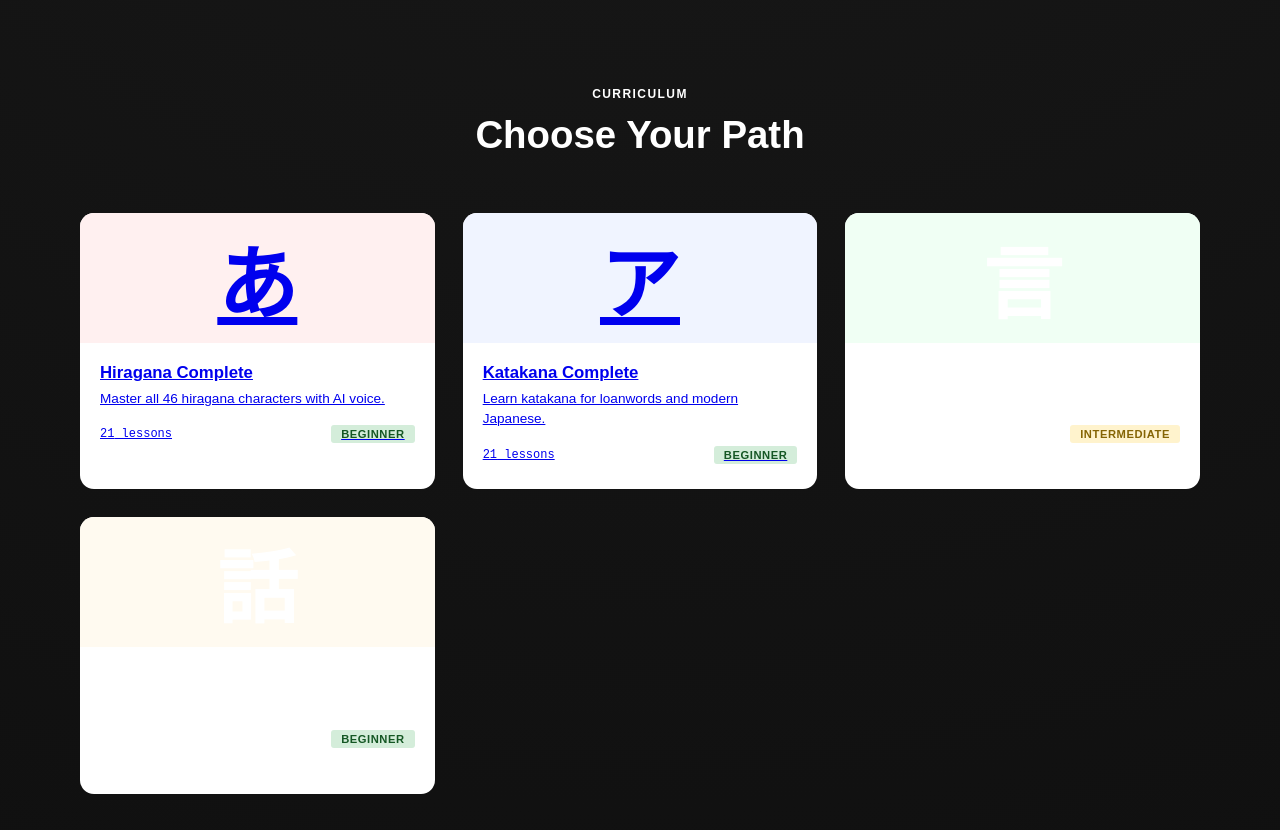
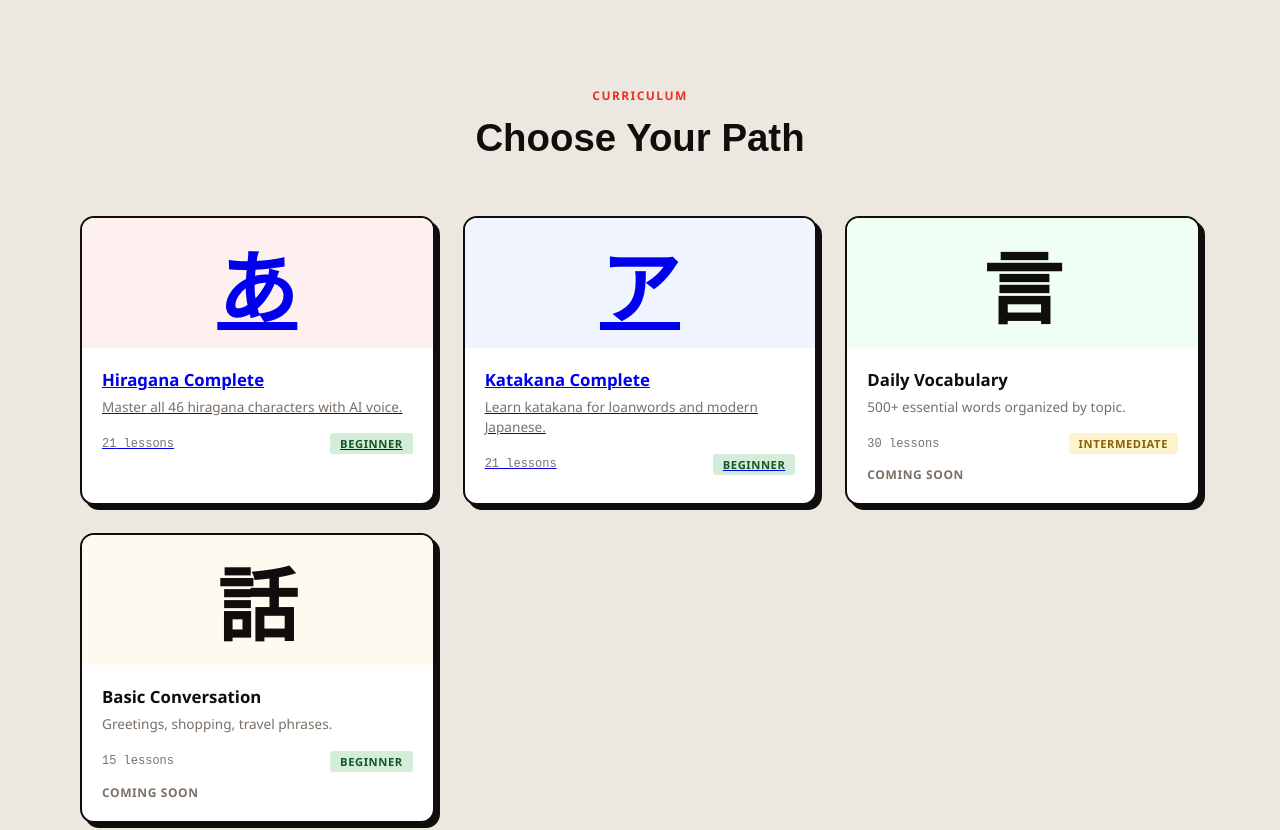
Before and after one commit to marufislam8924/skilldojo, a Next.js app: page / in a window 1280 px wide. Shown: the part 813-1643 px from the top of the page. Built offline with nearby package versions, Linux system fonts and the light colour scheme.

Commit message:
restore light paper/ink theme

```diff
--- a/app/globals.css
+++ b/app/globals.css
@@ -1,169 +1,26 @@
-/* RESET */
-* {
+*, *::before, *::after {
   margin: 0;
   padding: 0;
   box-sizing: border-box;
 }
 
-body {
-  font-family: Arial, sans-serif;
-  background: radial-gradient(circle at top, #1a1a1a, #0f0f0f);
-  color: white;
+:root {
+  --ink: #0f0e0d;
+  --paper: #faf7f2;
+  --red: #e63329;
+  --gold: #f5a623;
+  --soft: #ede8df;
+  --muted: #7a7067;
+  --border: #d9d0c3;
 }
 
-/* NAV */
-.nav {
-  display: flex;
-  justify-content: space-between;
-  padding: 24px 60px;
-  border-bottom: 1px solid rgba(255,255,255,0.05);
+html { scroll-behavior: smooth; }
+
+body {
+  background: var(--paper);
+  color: var(--ink);
+  font-family: 'Sora', 'Segoe UI', sans-serif;
+  overflow-x: hidden;
 }
 
-.logo {
-  display: flex;
-  align-items: center;
-  gap: 10px;
-}
-
-.logo-box {
-  background: white;
-  color: black;
-  padding: 4px 10px;
-  border-radius: 6px;
-}
-
-.nav-links {
-  display: flex;
-  gap: 25px;
-  color: #aaa;
-}
-
-/* HERO */
-.hero {
-  text-align: center;
-  padding: 140px 20px;
-  position: relative;
-}
-
-.hero h1 {
-  font-size: 64px;
-  font-weight: 600;
-}
-
-.hero span {
-  color: #aaa;
-}
-
-.desc {
-  margin-top: 20px;
-  color: #bbb;
-}
-
-/* GLOW */
-.glow {
-  position: fixed;
-  width: 300px;
-  height: 300px;
-  background: radial-gradient(circle, rgba(255,80,80,0.25), transparent);
-  filter: blur(100px);
-  pointer-events: none;
-  transform: translate(-50%, -50%);
-}
-
-/* BUTTONS */
-.hero-buttons {
-  margin-top: 40px;
-}
-
-.primary {
-  padding: 14px 30px;
-  background: white;
-  color: black;
-  border-radius: 12px;
-  border: none;
-  cursor: pointer;
-}
-
-.secondary {
-  padding: 14px 30px;
-  border: 1px solid rgba(255,255,255,0.2);
-  margin-left: 10px;
-  background: transparent;
-  color: white;
-  border-radius: 12px;
-  cursor: pointer;
-}
-
-/* MAGNETIC */
-.magnetic:hover {
-  transform: scale(1.1);
-}
-
-/* FEATURES */
-.features {
-  padding: 120px 20px;
-  text-align: center;
-}
-
-.grid {
-  display: grid;
-  grid-template-columns: repeat(3, 1fr);
-  gap: 25px;
-  margin-top: 60px;
-}
-
-.card {
-  background: linear-gradient(145deg, #1a1a1a, #111);
-  padding: 30px;
-  border-radius: 20px;
-  transition: 0.3s;
-}
-
-.card:hover {
-  transform: translateY(-10px);
-}
-
-/* 3D TILT */
-.tilt:hover {
-  transform: rotateX(8deg) rotateY(-8deg) scale(1.05);
-}
-
-/* STATS */
-.stats {
-  text-align: center;
-  padding: 120px 20px;
-}
-
-.stats-grid {
-  display: flex;
-  justify-content: center;
-  gap: 60px;
-  margin-top: 40px;
-}
-
-/* SCROLL */
-.reveal {
-  opacity: 0;
-  transform: translateY(40px);
-  transition: 0.8s ease;
-}
-
-.reveal.show {
-  opacity: 1;
-  transform: translateY(0);
-}
-
-/* CURSOR */
-#cursor {
-  width: 8px;
-  height: 8px;
-  background: white;
-  position: fixed;
-  border-radius: 50%;
-  pointer-events: none;
-  z-index: 999;
-}
-
-button {
-  font-family: inherit;
-}
+button { font-family: inherit; }
```
